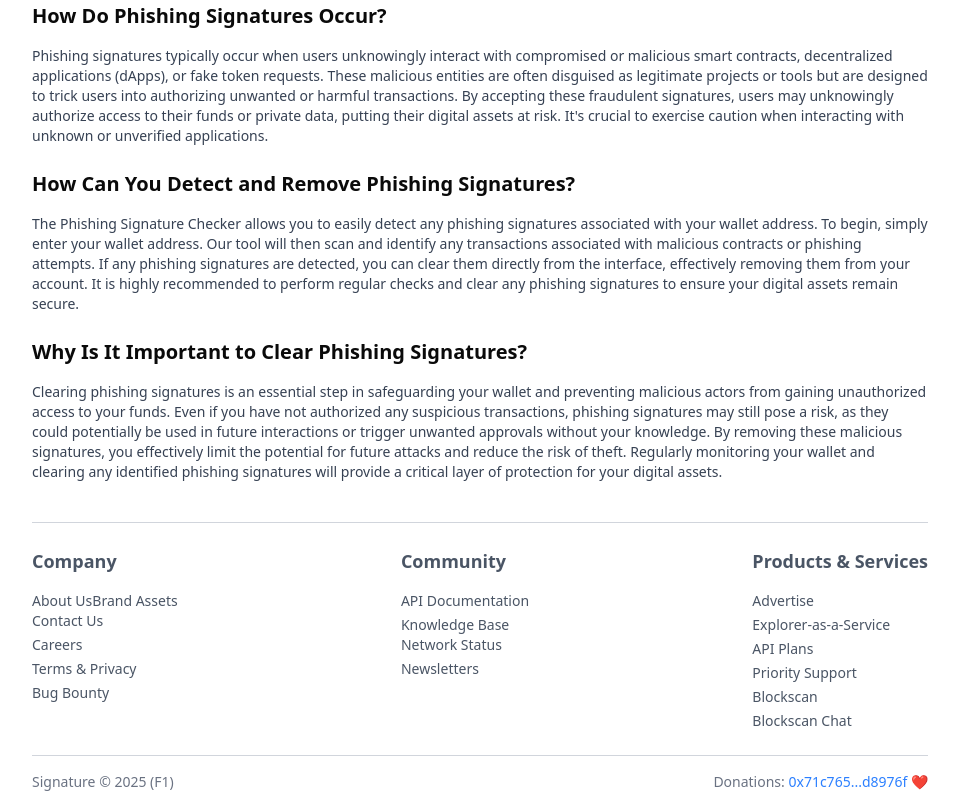
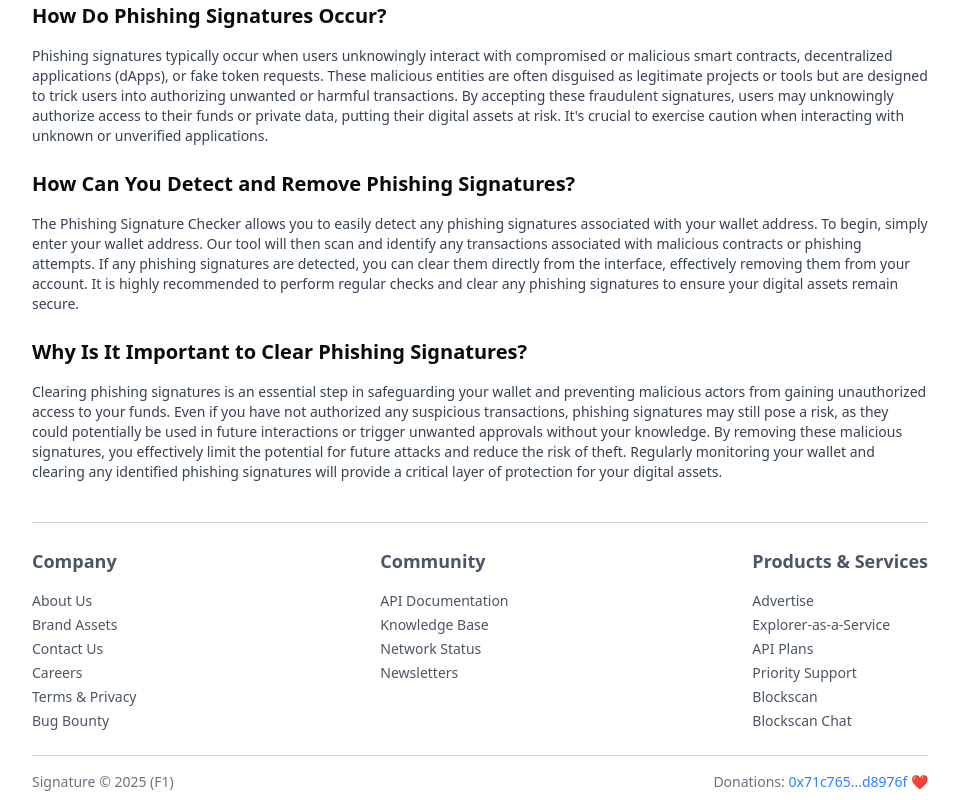
Before and after one commit to tatsuyahotso/signature-checker, a Next.js app: page /signature-approval-checker/allchain in a window 1280 px wide. Shown: the part 433-1233 px from the top of the page, without its empty margins (160-1119 px from the left). Built offline with nearby package versions, Linux system fonts and the light colour scheme.

Commit message:
fix footer

```diff
--- a/components/Footer.tsx
+++ b/components/Footer.tsx
@@ -9,25 +9,25 @@ const Footer = () => {
       <div className="flex px-4  lg:px-0 flex-col md:flex-row justify-between gap-8">
         <div>
           <h4 className="font-semibold mb-3 md:mb-4 text-lg">Company</h4>
-          <ul className="space-y-1">
+          <ul className="space-y-1 flex flex-col ">
             <Link href="https://revoke.cash/about">About Us</Link>
             <Link href="https://github.com/RevokeCash/brand-assets">
               Brand Assets
             </Link>
-            <li>Contact Us</li>
-            <li>Careers</li>
-            <li>Terms & Privacy</li>
-            <li>Bug Bounty</li>
+            <Link href="">Contact Us</Link>
+            <Link href="">Careers</Link>
+            <Link href="">Terms & Privacy</Link>
+            <Link href="">Bug Bounty</Link>
           </ul>
         </div>
 
         <div>
           <h4 className="font-semibold mb-3 md:mb-4 text-lg">Community</h4>
-          <ul className="space-y-1">
-            <li>API Documentation</li>
+          <ul className="space-y-1 flex flex-col">
+            <Link href="">API Documentation</Link>
             <Link href="https://revoke.cash/learn">Knowledge Base</Link>
-            <li>Network Status</li>
-            <li>Newsletters</li>
+            <Link href="">Network Status</Link>
+            <Link href="">Newsletters</Link>
           </ul>
         </div>
 
@@ -35,13 +35,13 @@ const Footer = () => {
           <h4 className="font-semibold mb-3 md:mb-4 text-lg">
             Products & Services
           </h4>
-          <ul className="space-y-1">
-            <li>Advertise</li>
-            <li>Explorer-as-a-Service</li>
-            <li>API Plans</li>
-            <li>Priority Support</li>
-            <li>Blockscan</li>
-            <li>Blockscan Chat</li>
+          <ul className="space-y-1 flex flex-col">
+            <Link href="">Advertise</Link>
+            <Link href="">Explorer-as-a-Service</Link>
+            <Link href="">API Plans</Link>
+            <Link href="">Priority Support</Link>
+            <Link href="">Blockscan</Link>
+            <Link href="">Blockscan Chat</Link>
           </ul>
         </div>
       </div>
```
